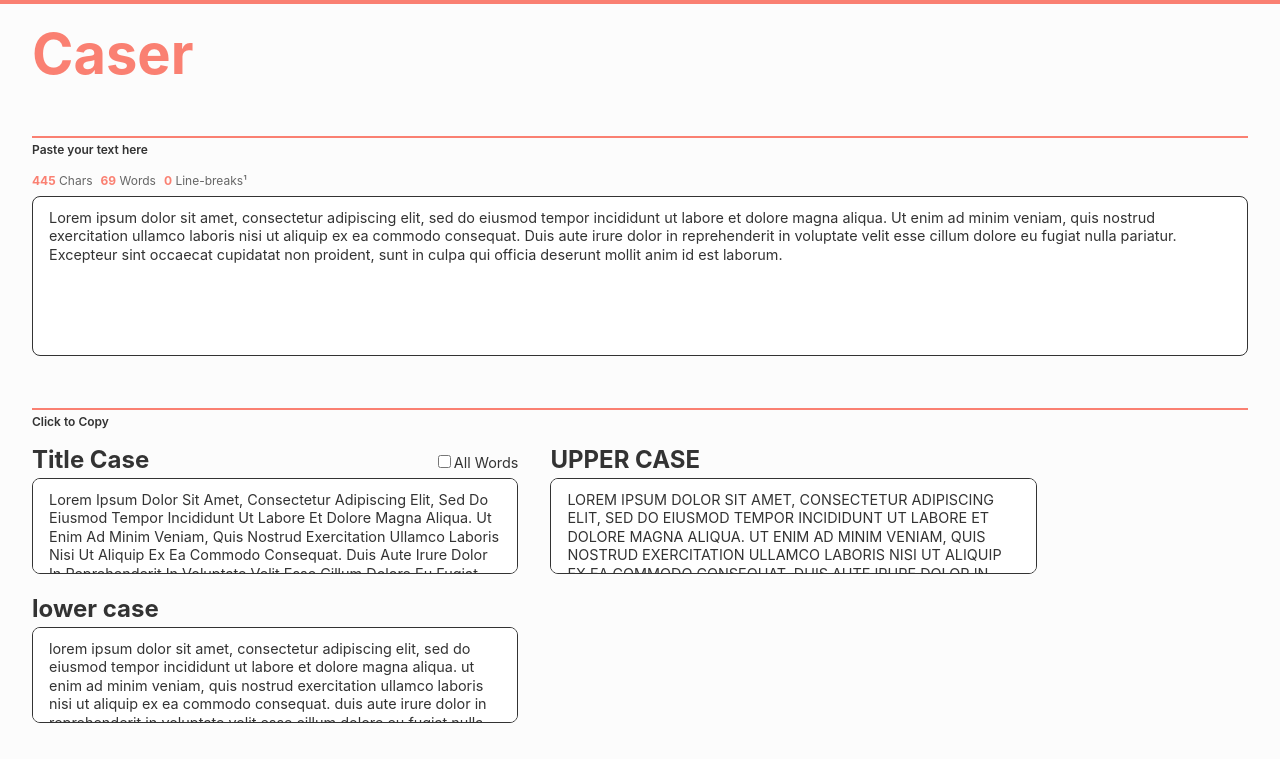
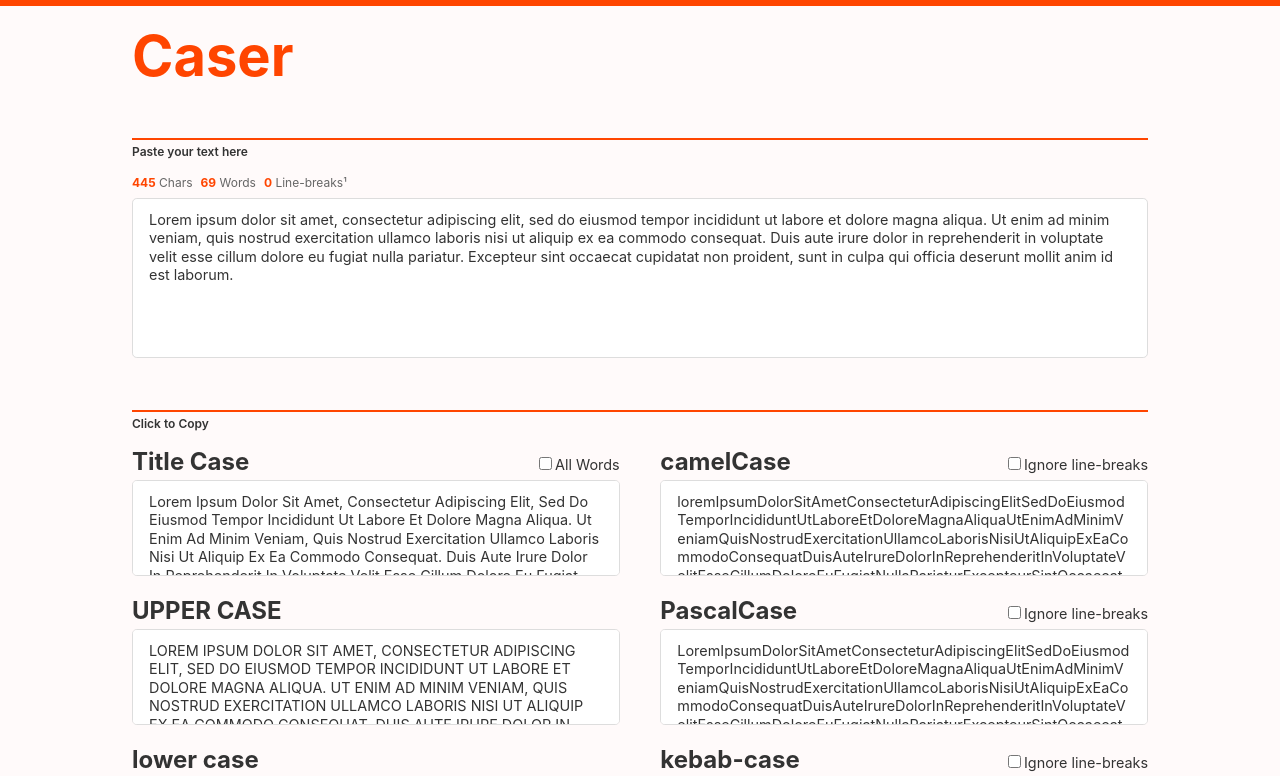
Before and after one commit to jasonflorentino/caser-app, a React (Create React App) app: page / in a window 1280 px wide. Shown: the top 776 px of the page. Built offline with nearby package versions, Linux system fonts and the light colour scheme.

Commit message:
User can click to copy transformed text to clipboard

```diff
--- a/src/components/Cases/Case.js
+++ b/src/components/Cases/Case.js
@@ -1,13 +1,14 @@
 import "./case.scss"
 
-const Case = ({ name, text, optionName, optionValue, optionHandler }) => {
+const Case = ({ name, text, optionName, optionValue, optionHandler, wasCopied, copyHandler }) => {
 
-  const nameNoSpace = optionName && optionName.replace(/\s/g,'')
+  const nameNoSpace = name.replace(/\s/g,'')
 
   return (
     <section className="Case">
       <header className="Case__header">
-        <h3 className="Case__name">{ name }</h3>
+        <h3 className={`Case__name${wasCopied?"--copied":""}`} onClick={copyHandler}>{ name }</h3>
+        {wasCopied ? <span className="Case__copied">Copied!</span> : null}
         {!!optionName ?
         <>
           <input
@@ -26,6 +27,7 @@ const Case = ({ name, text, optionName, optionValue, optionHandler }) => {
         type="text"
         name={ name }
         value={ text }
+        onClick={copyHandler}
         readOnly>
       </textarea>
     </section>
--- a/src/components/Cases/Cases.js
+++ b/src/components/Cases/Cases.js
@@ -1,36 +1,57 @@
 import { useState } from "react";
-import { toTitleCaseAll, toTitleCase } from "../../utils/utils";
+import { toTitleCaseAll, toTitleCase, toKebabCase, toSnakeCase, toCamelCase, toPascalCase } from "../../utils/utils";
 import Case from "./Case";
 import "./cases.scss"
 
 const Cases = ({ text }) => {
 
-  //============//
-  // TITLE CASE //
-  //============//
-
-  const [isTitleCaseAll, setIsTitleCaseAll] = useState(false);
-
-  const handleTitleCaseAll = () => {
-    setIsTitleCaseAll(!isTitleCaseAll);
+  const handleCopy = (str, setter) => {
+    navigator.clipboard.writeText(str)
+    .then(()=>{
+      setter(true, setTimeout(()=>{setter(false)}, 2000));
+    }, ()=>{
+      alert("Something went wrong -- Couldn't write to clipboard!")
+    });
   }
 
+  /* TITLE CASE */
+  const [isTitleCaseAll, setIsTitleCaseAll] = useState(false);
+  const [wasTitleCopied, setWasTitleCopied] = useState(false);
+  const handleTitleCaseAll = () => setIsTitleCaseAll(!isTitleCaseAll);
   let textTitleCase = toTitleCaseAll(text);
-  if (!isTitleCaseAll) {
-    textTitleCase = toTitleCase(textTitleCase);
-  }
+  if (!isTitleCaseAll) textTitleCase = toTitleCase(textTitleCase);
 
-  //============//
-  // UPPER CASE //
-  //============//
-
+  /* UPPER CASE */
+  const [wasUpperCopied, setWasUpperCopied] = useState(false);
   const textUpperCase = text.toUpperCase();
 
-  //============//
-  // UPPER CASE //
-  //============//
+  /* LOWER CASE */
+  const [wasLowerCopied, setWasLowerCopied] = useState(false);
+  const textLowerCase = text.toLowerCase();
 
-  const textLowerCase = text.toLowerCase();
+  /* KEBAB CASE */
+  const [isKebabCaseBreak, setIsKebabCaseBreak] = useState(false);
+  const [wasKebabCopied, setWasKebabCopied] = useState(false);
+  const handleKebabCaseBreak = () => setIsKebabCaseBreak(!isKebabCaseBreak);
+  const textKebabCase = toKebabCase(text, isKebabCaseBreak);
+
+  /* SNAKE CASE */
+  const [isSnakeCaseBreak, setIsSnakeCaseBreak] = useState(false);
+  const [wasSnakeCopied, setWasSnakeCopied] = useState(false);
+  const handleSnakeCaseBreak = () => setIsSnakeCaseBreak(!isSnakeCaseBreak);
+  const textSnakeCase = toSnakeCase(text, isSnakeCaseBreak);
+
+  /* CAMEL CASE */
+  const [isCamelCaseBreak, setIsCamelCaseBreak] = useState(false);
+  const [wasCamelCopied, setWasCamelCopied] = useState(false);
+  const handleCamelCaseBreak = () => setIsCamelCaseBreak(!isCamelCaseBreak);
+  const textCamelCase = toCamelCase(text, isCamelCaseBreak);
+
+  /* PASCAL CASE */
+  const [isPascalCaseBreak, setIsPascalCaseBreak] = useState(false);
+  const [wasPascalCopied, setWasPascalCopied] = useState(false);
+  const handlePascalCaseBreak = () => setIsPascalCaseBreak(!isPascalCaseBreak);
+  const textPascalCase = toPascalCase(text, isPascalCaseBreak);
 
   return (
     <section className="Cases">
@@ -38,18 +59,60 @@ const Cases = ({ text }) => {
         <h2 className="Cases__heading">Click to Copy</h2>
       </header>
       <main className="Cases__main">
+        <div className="Cases__col">
           <Case
             name={"Title Case"}
             text={textTitleCase}
             optionName="All Words"
             optionValue={isTitleCaseAll}
-          optionHandler={handleTitleCaseAll} />
+            optionHandler={handleTitleCaseAll}
+            wasCopied={wasTitleCopied}
+            copyHandler={()=>{handleCopy(textTitleCase,setWasTitleCopied)}} />
           <Case
             name={"UPPER CASE"}
-          text={textUpperCase} />
+            text={textUpperCase}
+            wasCopied={wasUpperCopied}
+            copyHandler={()=>{handleCopy(textUpperCase,setWasUpperCopied)}} />
           <Case
             name={"lower case"}
-          text={textLowerCase} />
+            text={textLowerCase}
+            wasCopied={wasLowerCopied}
+            copyHandler={()=>{handleCopy(textLowerCase,setWasLowerCopied)}} />
+        </div>
+        <div className="Cases__col">
+          <Case
+            name={"camelCase"}
+            text={textCamelCase}
+            optionName="Ignore line-breaks"
+            optionValue={isCamelCaseBreak}
+            optionHandler={handleCamelCaseBreak}
+            wasCopied={wasCamelCopied}
+            copyHandler={()=>{handleCopy(textCamelCase,setWasCamelCopied)}} />
+          <Case
+            name={"PascalCase"}
+            text={textPascalCase}
+            optionName="Ignore line-breaks"
+            optionValue={isPascalCaseBreak}
+            optionHandler={handlePascalCaseBreak}
+            wasCopied={wasPascalCopied}
+            copyHandler={()=>{handleCopy(textPascalCase,setWasPascalCopied)}} />
+          <Case
+            name={"kebab-case"}
+            text={textKebabCase}
+            optionName="Ignore line-breaks"
+            optionValue={isKebabCaseBreak}
+            optionHandler={handleKebabCaseBreak}
+            wasCopied={wasKebabCopied}
+            copyHandler={()=>{handleCopy(textKebabCase,setWasKebabCopied)}} />
+          <Case
+            name={"snake_case"}
+            text={textSnakeCase}
+            optionName="Ignore line-breaks"
+            optionValue={isSnakeCaseBreak}
+            optionHandler={handleSnakeCaseBreak}
+            wasCopied={wasSnakeCopied}
+            copyHandler={()=>{handleCopy(textSnakeCase,setWasSnakeCopied)}} />
+          </div>
       </main>
     </section>
   )
--- a/src/components/Cases/case.scss
+++ b/src/components/Cases/case.scss
@@ -1,12 +1,8 @@
 @use "../../styles/mixins" as *;
+@use "../../styles/variables" as *;
 
 .Case {
   margin-top: 1rem;
-
-  @include tablet {
-    margin-right: 2rem;
-    width: 40%;
-  }
 
   &__header {
     display: flex;
@@ -16,6 +12,19 @@
   &__name {
     margin-bottom: .25rem;
     font-size: 1.5rem;
+    cursor: pointer;
+
+    &--copied {
+      @extend .Case__name;
+      color: $color_accent_primary;
+    }
+  }
+
+  &__copied {
+    margin-left: .5rem;
+    color: $color_accent_primary;
+    font-size: .9rem;
+    font-weight: 500;
   }
 
   &__checkbox {
@@ -29,5 +38,6 @@
   &__textarea {
     @include textarea;
     height: 6rem;
+    cursor: pointer;
   }
 }
--- a/src/components/Cases/cases.scss
+++ b/src/components/Cases/cases.scss
@@ -18,7 +18,15 @@
 
     @include tablet {
       flex-direction: row;
-      flex-wrap: wrap;
+      justify-content: space-between;
+    }
+  }
+
+  &__col {
+    width: 100%;
+
+    @include tablet {
+      width: 48%;
     }
   }
 }
--- a/src/styles/_mixins.scss
+++ b/src/styles/_mixins.scss
@@ -52,12 +52,27 @@
   @include typography_font_default;
   @include typography_mobile_paragraph;
   padding: .75rem 1rem;
-  border: 1px solid $color_dark_primary;
-  border-radius: .5rem;
+  border: 1px solid #ddd;
+  border-radius: .3rem;
   resize: none;
 
   &:focus {
-    box-shadow: 0 0 0 2px $color_accent_primary;
+    box-shadow: 0 0 0 1px $color_accent_primary;
     outline: none;
   }
+
+  &::-webkit-scrollbar {
+    width: .5rem;
+  }
+
+  &::-webkit-scrollbar-track {
+    background: none;
+    border-radius: .25rem;
+  }
+
+  &::-webkit-scrollbar-thumb {
+    background-color: #ccc;
+    border: .1rem solid white;
+    border-radius: .25rem;
+  }
 }
--- a/src/styles/_variables.scss
+++ b/src/styles/_variables.scss
@@ -1,6 +1,7 @@
 /* COLORS */
 $color_dark_primary: #333;
-$color_accent_primary: salmon;
+$color_light_primary: Snow;
+$color_accent_primary: OrangeRed;
 
 /* MEDIA SIZES */
 $media_tablet_width: 768px;
--- a/src/styles/app.scss
+++ b/src/styles/app.scss
@@ -4,11 +4,13 @@
 .App {
   padding-left: 1rem;
   padding-right: 1rem;
-  border-top: .25rem solid $color_accent_primary;
-  background-color: #fcfcfc;
 
   @include tablet {
     padding-left: 2rem;
     padding-right: 2rem;
   }
+
+  @include desktop {
+    width: $media_desktop_width;
+  }
 }
--- a/src/styles/index.scss
+++ b/src/styles/index.scss
@@ -1,4 +1,5 @@
 @use "./mixins" as *;
+@use "./variables" as *;
 
 *,
 *::after,
@@ -9,9 +10,16 @@
 body {
   margin: 0;
   min-height: 100vh;
+  border-top: .4rem solid $color_accent_primary;
+  background-color: $color_light_primary;
   @include typography_font_default;
   -webkit-font-smoothing: antialiased;
   -moz-osx-font-smoothing: grayscale;
+
+  @include desktop {
+    display: flex;
+    justify-content: center;
+  }
 }
 
 h1,h2,h3,h4,h5,h6,p {
--- a/src/utils/utils.js
+++ b/src/utils/utils.js
@@ -1,4 +1,91 @@
-export { toTitleCaseAll, toTitleCase };
+export { toTitleCaseAll, toTitleCase, toKebabCase, toSnakeCase, toCamelCase, toPascalCase };
+
+function toKebabCase(str, ignoreBreak=false) {
+  let out = ""
+  let i = 0;
+  while(i<str.length) {
+    let c = str.charCodeAt(i)
+    if (c === 10 && !ignoreBreak) {
+      out += str[i];
+    }
+    else if (c <= 47 || (c >= 91 && c <= 96)) {
+      out += "-";
+    } else {
+      out += str[i].toLowerCase();
+    }
+    i++
+  }
+  return out;
+}
+
+function toSnakeCase(str, ignoreBreak=false) {
+  let out = ""
+  let i = 0;
+  while(i<str.length) {
+    let c = str.charCodeAt(i)
+    if (c === 10 && !ignoreBreak) {
+      out += str[i];
+    }
+    else if (c <= 47 || (c >= 91 && c <= 96)) {
+      out += "_";
+    } else {
+      out += str[i].toLowerCase();
+    }
+    i++
+  }
+  return out;
+}
+
+function toCamelCase(str, ignoreBreak=false) {
+  let out = ""
+  let inWord = false;
+  let newLine = false;
+  let i = 0;
+  while(i<str.length) {
+    let c = str.charCodeAt(i)
+    if (c === 10 && !ignoreBreak) {
+      out += str[i];
+      newLine = true;
+    } else if (inWord === false && (newLine === false || i === 0)) {
+      inWord = true;
+      newLine = true;
+      out += str[i].toLowerCase();
+    } else if (c <= 47 || (c >= 91 && c <= 96)) {
+      inWord = false;
+      out += "";
+    }  else if (inWord === false) {
+      inWord = true;
+      out += str[i].toUpperCase();
+    } else {
+      out += str[i].toLowerCase();
+    }
+    i++
+  }
+  return out;
+}
+
+function toPascalCase(str, ignoreBreak=false) {
+  let out = ""
+  let inWord = false;
+  let i = 0;
+  while(i<str.length) {
+    let c = str.charCodeAt(i)
+    if (c === 10 && !ignoreBreak) {
+      out += str[i];
+      inWord = false;
+    } else if (c <= 47 || (c >= 91 && c <= 96)) {
+      inWord = false;
+      out += "";
+    }  else if (inWord === false) {
+      inWord = true;
+      out += str[i].toUpperCase();
+    } else {
+      out += str[i].toLowerCase();
+    }
+    i++
+  }
+  return out;
+}
 
 function toTitleCaseAll(str) {
   let out = ""
```
Lines whose indentation alone changed are shown as unchanged.
